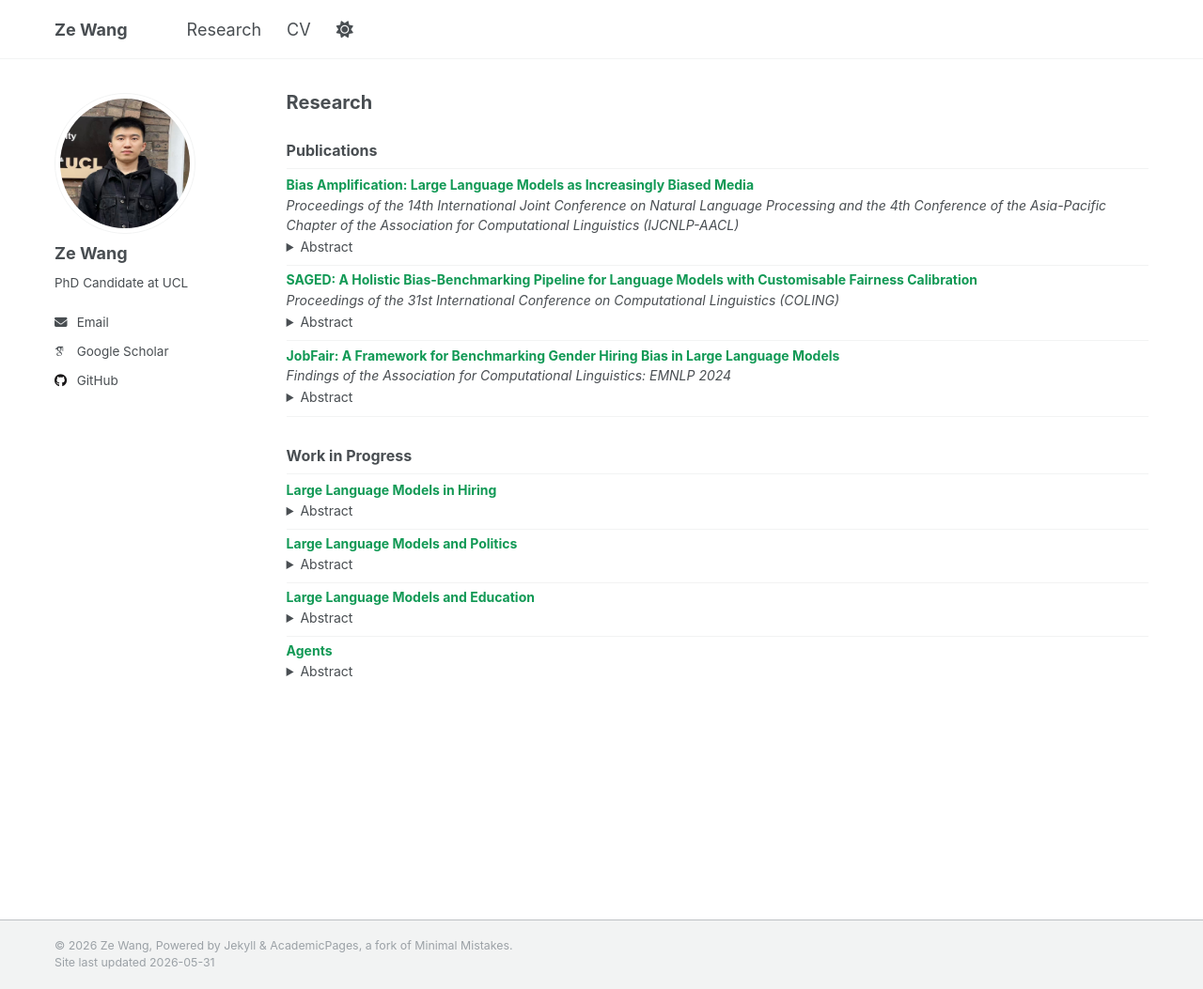
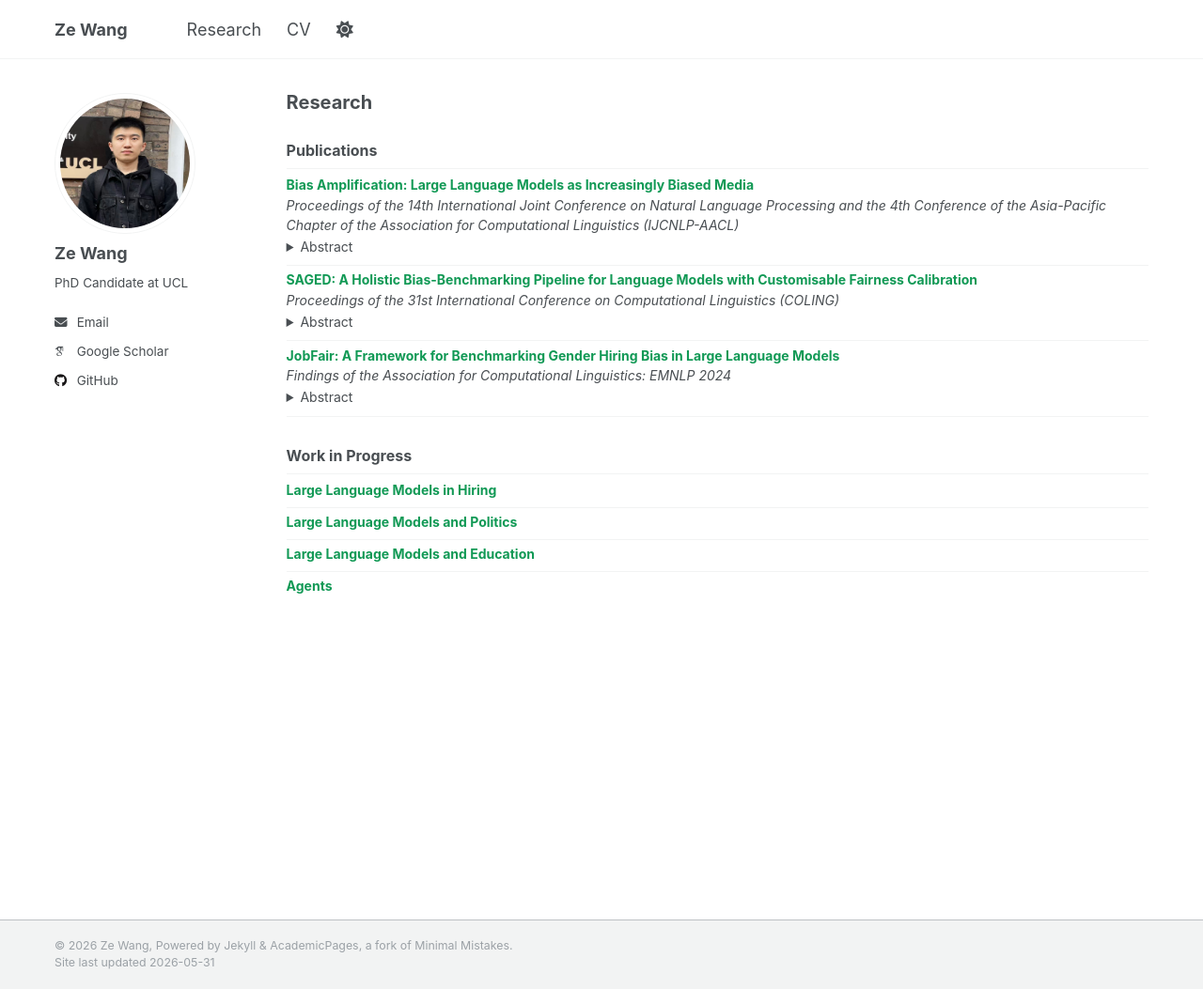
Before and after one commit to ZeWang-29/zewang.uk, a Jekyll site: the page built from _pages/publications.html, in a window 1280 px wide and 1053 px high. Shown: the whole window at 94% size. Built offline with Jekyll 4.4.1, drawn with Linux system fonts in a browser that asks for light colours; some web fonts are replaced; a script that is not in the unit is left out.

Commit message:
Hide abstract for Work in Progress entries

```diff
--- a/_includes/archive-single.html
+++ b/_includes/archive-single.html
@@ -77,7 +77,7 @@
       {% endif %}
     {% endif %}
 
-    {% if post.collection == 'publications' and post.excerpt %}
+    {% if post.collection == 'publications' and post.excerpt and post.category != 'working_papers' %}
       <details class="archive__item-abstract">
         <summary>Abstract</summary>
         <div class="archive__item-excerpt" itemprop="description">{{ post.excerpt | markdownify }}</div>
```
